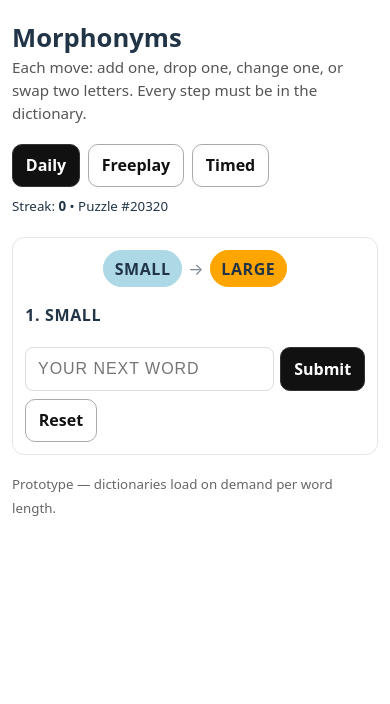
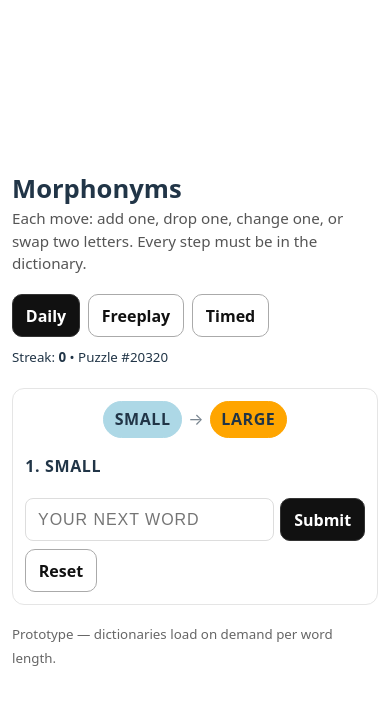
Before and after one commit to tchan1002/morphonyms, a React (Vite) app: page / in a window 390 px wide. Shown: the top 704 px of the page. Built offline with nearby package versions, Linux system fonts and the light colour scheme; no server answers.

Commit message:
mobile smooth

```diff
--- a/src/App.css
+++ b/src/App.css
@@ -7,15 +7,6 @@
 
 .top h1 { margin: 0; font-size: 2rem; }
 .tag { color: #555; margin-top: 0.25rem; }
-
-/* Keep header visible while keyboard opens on mobile */
-.top {
-  position: sticky;
-  top: env(safe-area-inset-top, 0);
-  background: inherit;
-  z-index: 5;
-  padding-top: 0.25rem;
-}
 
 .board {
   margin-top: 1.25rem;
@@ -66,7 +57,6 @@
   font-size: 1rem;
   letter-spacing: 0.06em;
   text-transform: uppercase;
-  scroll-margin-top: 72px; /* leave space for sticky header */
 }
 .btn {
   padding: 0.6rem 0.9rem;
--- a/src/index.css
+++ b/src/index.css
@@ -25,9 +25,9 @@ a:hover {
 body {
   margin: 0;
   display: flex;
-  align-items: center;
+  place-items: center;
   min-width: 320px;
-  min-height: 100dvh;
+  min-height: 100vh;
 }
 
 h1 {
@@ -67,9 +67,4 @@ button:focus-visible {
   }
 }
 
-/* Mobile: avoid vertical centering so header stays visible when keyboard opens */
-@media (max-width: 480px) {
-  body {
-    align-items: flex-start;
-  }
-}
+/* (reverted mobile body override) */
```
